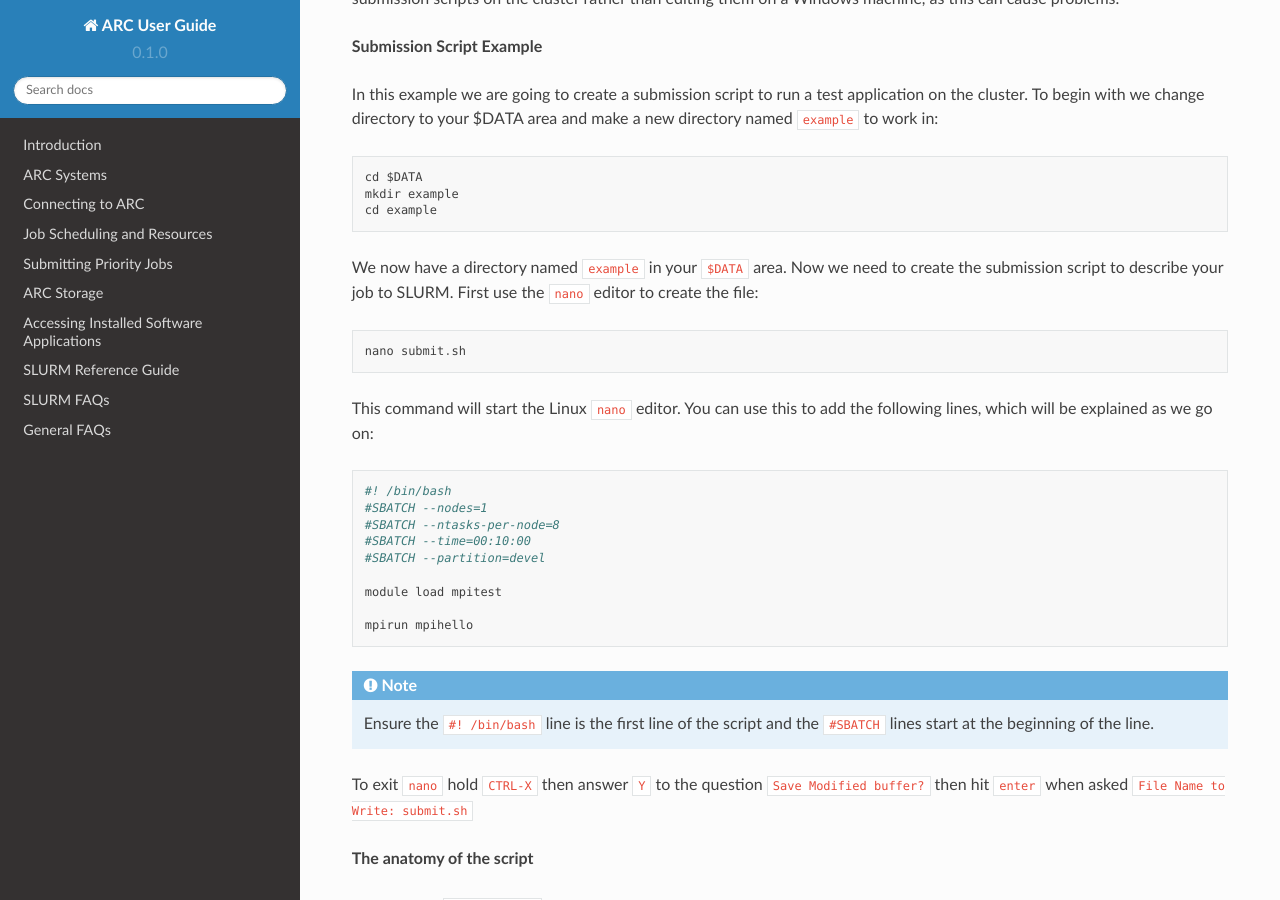
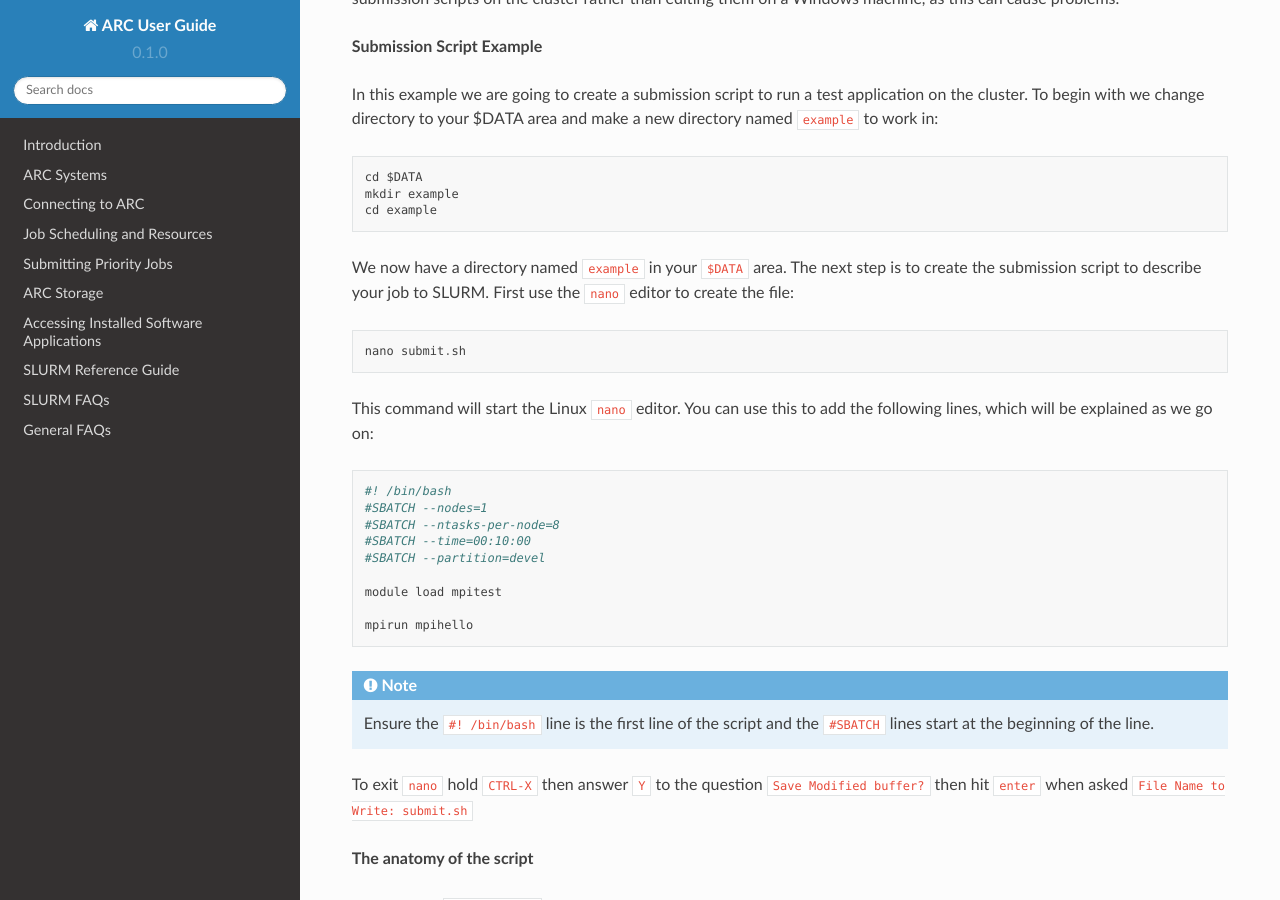
Before and after one commit to tina-friedrich/arc-user-guide, a Sphinx documentation site: the page built from docs/source/arc_scriptbasics.rst, in a window 1280 px wide and 900 px high, scrolled down 319 px. Built offline with Sphinx 7.4.7 and the Read the Docs theme 2.0.0, drawn with Linux system fonts in a browser that asks for light colours.

Commit message:
Update arc_scriptbasics.rst

```diff
--- a/docs/source/arc_scriptbasics.rst
+++ b/docs/source/arc_scriptbasics.rst
@@ -17,7 +17,7 @@ In this example we are going to create a submission script to run a test applica
   mkdir example
   cd example
 
-We now have a directory named ``example`` in your ``$DATA`` area. Now we need to create the submission script to describe your job to SLURM. First use the ``nano`` editor to create the file::
+We now have a directory named ``example`` in your ``$DATA`` area. The next step is to create the submission script to describe your job to SLURM. First use the ``nano`` editor to create the file::
 
   nano submit.sh
 
```
